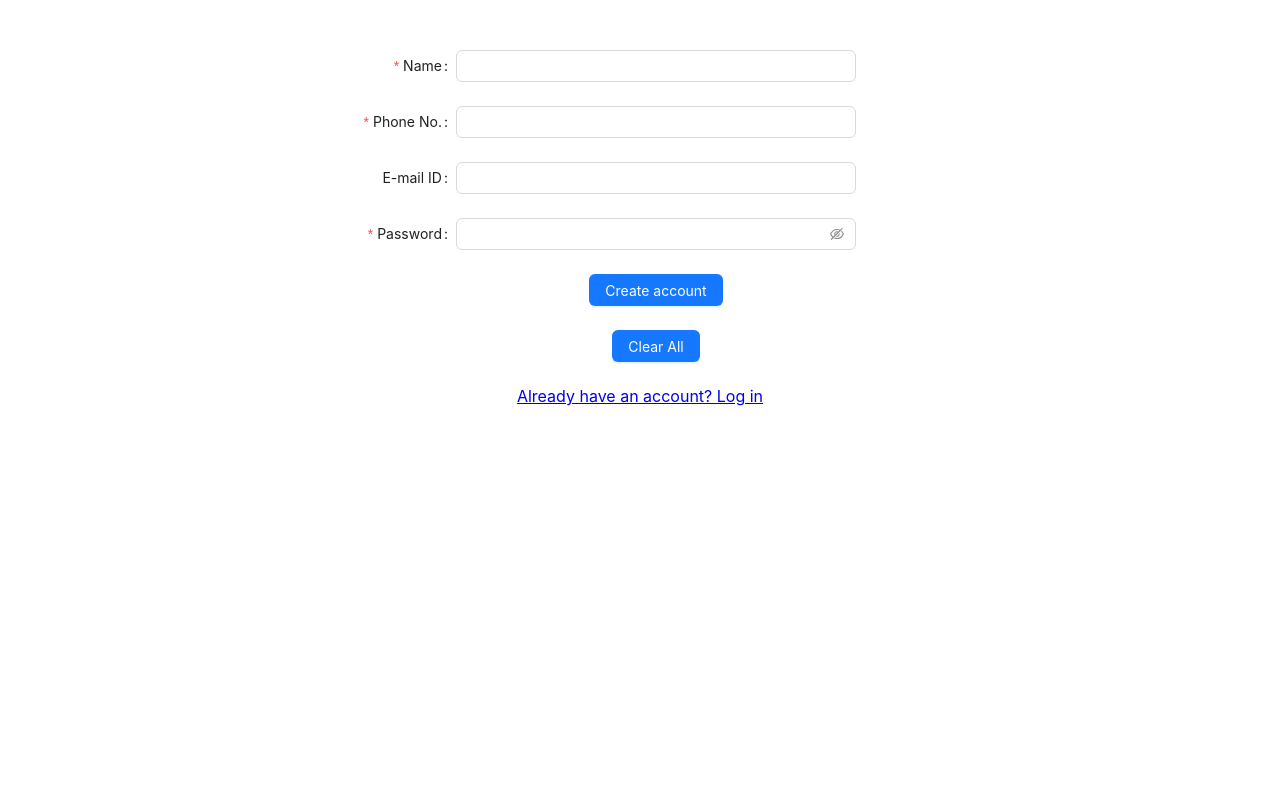
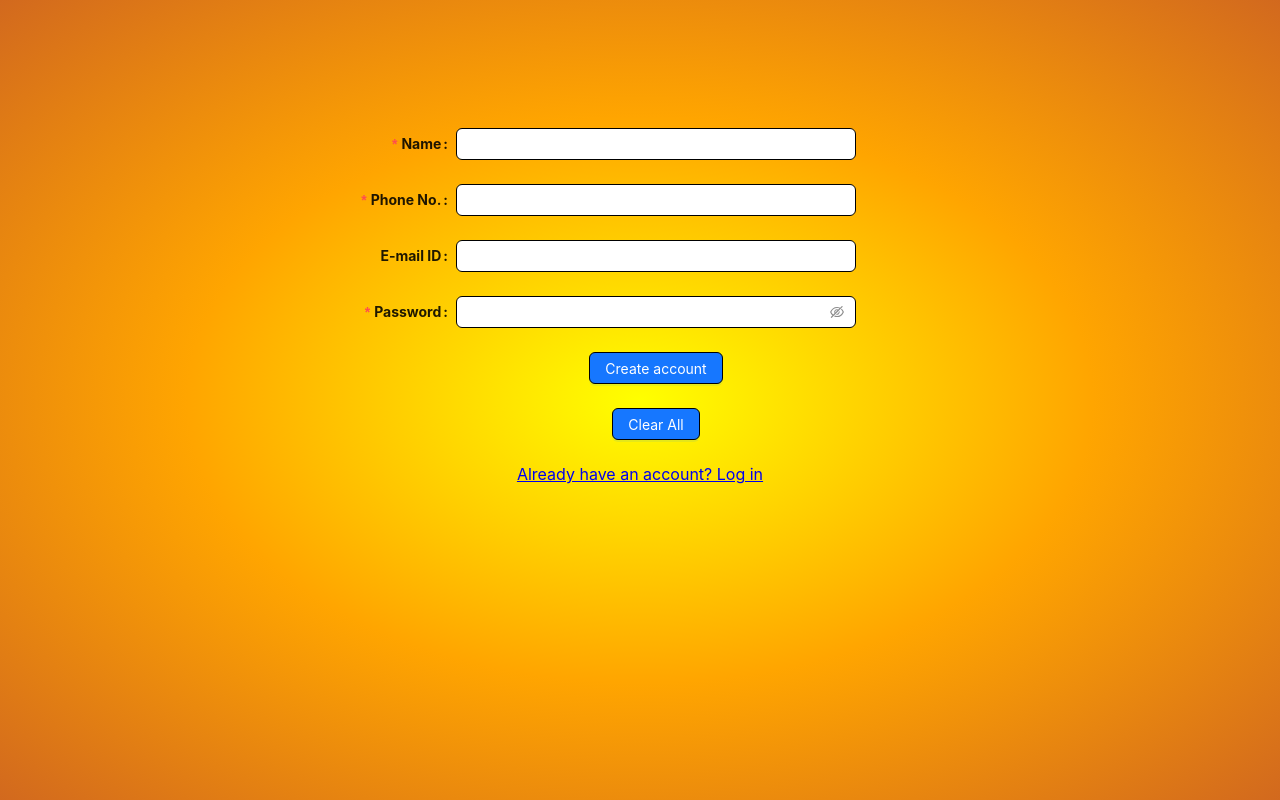
Before and after one commit to sayantanroy-2915/rider-front, a React (Create React App) app: page /signup in a window 1280 px wide. Built offline with nearby package versions, Linux system fonts and the light colour scheme.

Commit message:
UI changes

```diff
--- a/src/components/Login.js
+++ b/src/components/Login.js
@@ -14,13 +14,16 @@ function Login() {
         //    values.password = bcrypt.hashSync(values.password,5);
             axios.post('http://localhost:8080/login',values)
             .then(res => {
-                localStorage.setItem("",res.data);
+                localStorage.setItem("RiderJWT",res.data);
                 navigate("/home");
 
             })
             .catch(err => {
                 console.error(err);
             })
+        })
+        .catch(err => {
+            console.log(err);
         })
     }
 
@@ -29,19 +32,19 @@ function Login() {
     }
 
     return <>
-        <div style={{margin: 'auto', width: '60%', marginTop: '50px'}}>
-        <Form form={form} labelCol={{span: 8}} wrapperCol={{span: 16}} style={{maxWidth: 600}} initialValues={{remember: true}} autoComplete='off' >
+        <div style={{margin: 'auto', width: '60%', paddingTop: '10%'}}>
+        <Form form={form} labelCol={{span: 8}} wrapperCol={{span: 16}} style={{maxWidth: 600, fontWeight: 'bold'}} initialValues={{remember: true}} autoComplete='off' >
             <Form.Item name='cred' label='Phone or Email' rules={[{required: 'true', message: 'Please enter your phone number or email id!'}]}>
-                <Input />
+                <Input style={{border: '1pt solid black'}} />
             </Form.Item>
             <Form.Item name='password' label='Password' rules={[{required: 'true', message: 'Please enter your password!'}]}>
-                <Input.Password />
+                <Input.Password style={{border: '1pt solid black'}} />
             </Form.Item>
             <Form.Item wrapperCol={{offset: 8, span: 16}}>
-                <Button type='primary' onClick={handleSubmit}>Log In</Button>
+                <Button type='primary' onClick={handleSubmit} style={{border: '1pt solid black'}}>Log In</Button>
             </Form.Item>
             <Form.Item wrapperCol={{offset: 8, span: 16}}>
-                <Button type='primary' onClick={handleReset}>Clear All</Button>
+                <Button type='primary' onClick={handleReset} style={{border: '1pt solid black'}}>Clear All</Button>
             </Form.Item>
         </Form>
         <Link to='/signup'>Create new account</Link>
--- a/src/components/Signup.js
+++ b/src/components/Signup.js
@@ -19,6 +19,9 @@ function Signup() {
                 console.error(err);
             })
         })
+        .catch(err => {
+            console.error(err);
+        })
     }
 
     const handleReset = () => {
@@ -26,25 +29,25 @@ function Signup() {
     }
 
     return <>
-        <div style={{margin: 'auto', width: '60%', marginTop: '50px'}}>
-        <Form form={form} labelCol={{span: 8}} wrapperCol={{span: 16}} style={{maxWidth: 600}} initialValues={{remember: true}} autoComplete='off' >
+        <div style={{margin: 'auto', width: '60%', paddingTop: '10%'}}>
+        <Form form={form} labelCol={{span: 8}} wrapperCol={{span: 16}} style={{maxWidth: 600, fontWeight: 'bold'}} initialValues={{remember: true}} autoComplete='off' >
             <Form.Item name='name' label='Name' rules={[{required: 'true', message: 'Please enter your name!'}]}>
-                <Input />
+                <Input style={{border: '1pt solid black'}} />
             </Form.Item>
             <Form.Item name='phone' label='Phone No.' rules={[{required: 'true', message: 'Please enter your mobile number!'}]}>
-                <Input />
+                <Input style={{border: '1pt solid black'}} />
             </Form.Item>
             <Form.Item name='email' label='E-mail ID' rules={[{}]}>
-                <Input />
+                <Input style={{border: '1pt solid black'}} />
             </Form.Item>
             <Form.Item name='password' label='Password' rules={[{required: 'true', message: 'Please enter your password!'}]}>
-                <Input.Password />
+                <Input.Password style={{border: '1pt solid black'}} />
             </Form.Item>
             <Form.Item wrapperCol={{offset: 8, span: 16}}>
-                <Button type='primary' onClick={handleSubmit}>Create account</Button>
+                <Button type='primary' onClick={handleSubmit} style={{border: '1pt solid black'}}>Create account</Button>
             </Form.Item>
             <Form.Item wrapperCol={{offset: 8, span: 16}}>
-                <Button type='primary' onClick={handleReset}>Clear All</Button>
+                <Button type='primary' onClick={handleReset} style={{border: '1pt solid black'}}>Clear All</Button>
             </Form.Item>
         </Form>
         <Link to='/login'>Already have an account? Log in</Link>
--- a/src/index.css
+++ b/src/index.css
@@ -1,3 +1,8 @@
+html, body {
+  height: 100%;
+  width: 100%;
+}
+
 body {
   margin: 0;
   font-family: -apple-system, BlinkMacSystemFont, 'Segoe UI', 'Roboto', 'Oxygen',
@@ -5,6 +10,7 @@ body {
     sans-serif;
   -webkit-font-smoothing: antialiased;
   -moz-osx-font-smoothing: grayscale;
+  background-image: radial-gradient(yellow,orange,chocolate);
 }
 
 code {
```
